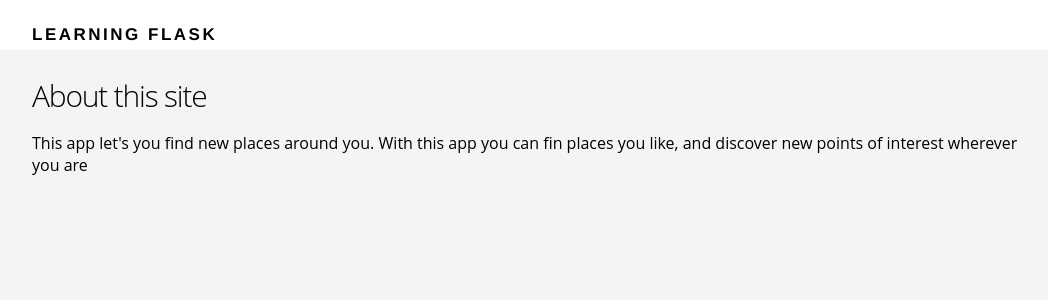
After one commit to g3r4/flask-discover, a Flask app: page /about in a window 1280 px wide. The commit adds this page. Shown: the top 300 px of the page, without its empty margins (108-1156 px from the left). Run offline with Flask 2, Linux system fonts and the light colour scheme.

Commit message:
About page

```diff
--- a/routes.py
+++ b/routes.py
@@ -6,5 +6,9 @@ app = Flask(__name__)
 def index():
     return render_template("index.html")
 
+@app.route("/about")
+def about():
+    return render_template("about.html")
+
 if __name__ == "__main__":
     app.run(debug=True)
--- /dev/null
+++ b/templates/about.html
@@ -0,0 +1,14 @@
+{% extends "layout.html" %}
+
+{% block content %}
+    <main class="about-section">
+        <div class="container">
+
+            <h2> About this site</h2>
+            <p> This app let's you find new places around you. With this app
+                you can fin places you like, and discover new points of interest
+            wherever you are</p>
+
+        </div>
+    </main>
+{% endblock %}
--- a/templates/index.html
+++ b/templates/index.html
@@ -6,7 +6,7 @@
             <div class="section-content">
                 <h2> Discover placer near you. </h2>
                 <a href="#" class="btn-primary">Sign up</a>
-                <a href="#" class="btn-secondary">Learn more</a>
+                <a href="/about" class="btn-secondary">Learn more</a>
             </div>
 
             <div class="section-device">
```
